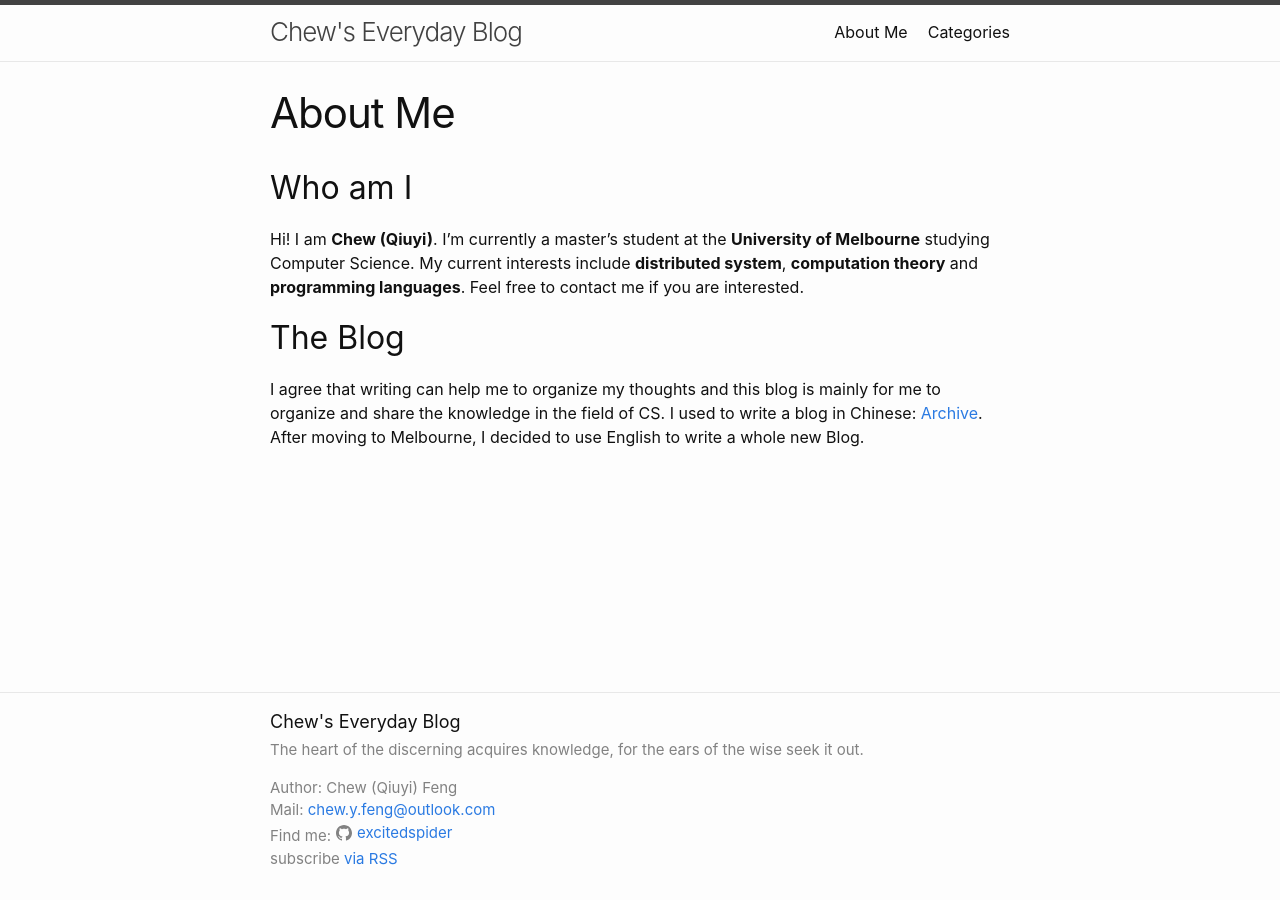
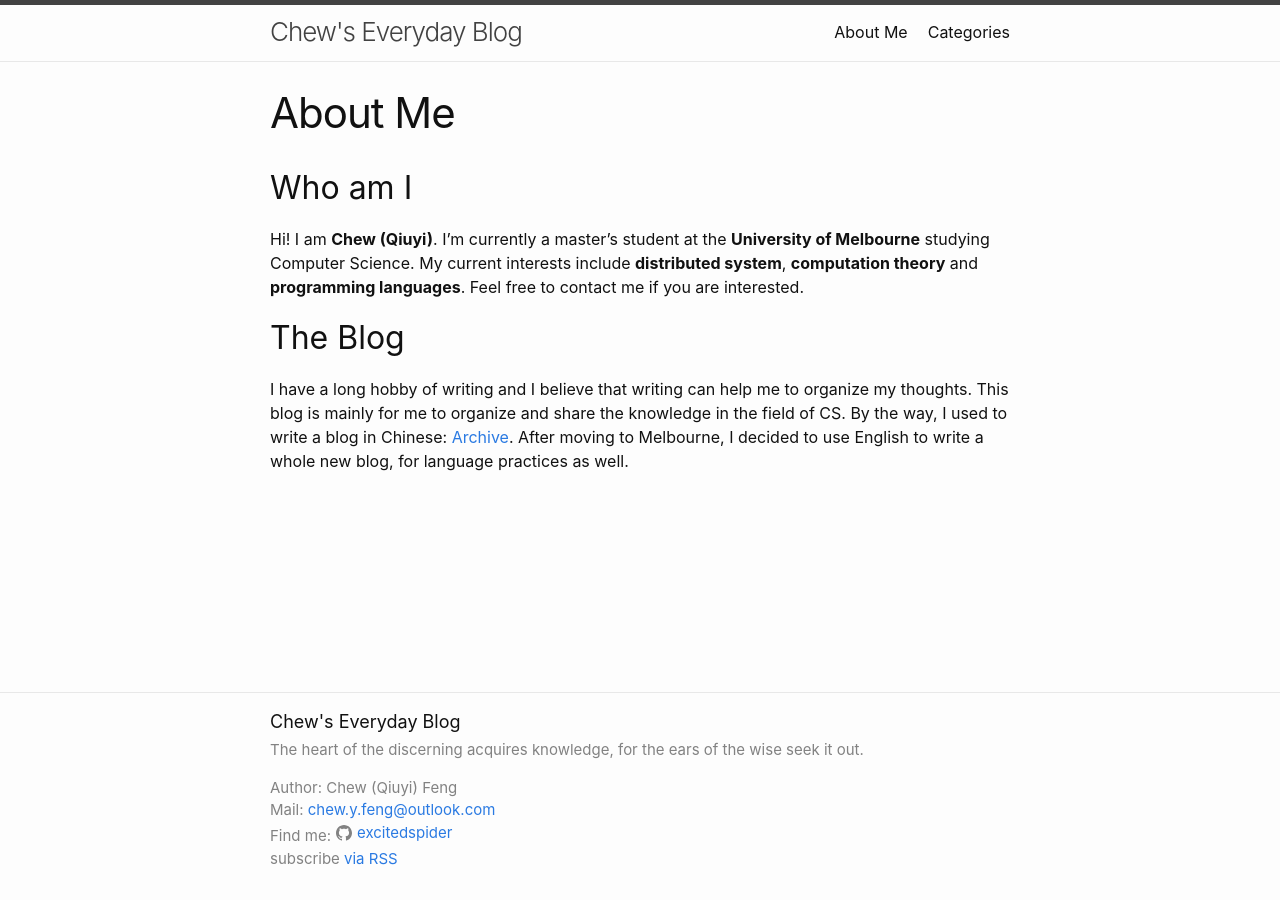
Before and after one commit to ZCLuuuu/zcluuuu.github.io, a Jekyll site: the page built from about.markdown, in a window 1280 px wide. Built offline with Jekyll 4.4.1, drawn with Linux system fonts in a browser that asks for light colours.

Commit message:
fix: about

```diff
--- a/about.markdown
+++ b/about.markdown
@@ -10,4 +10,6 @@ Hi! I am **Chew (Qiuyi)**. I'm currently a master's student at the **University
 
 ## The Blog
 
-I agree that writing can help me to organize my thoughts and this blog is mainly for me to organize and share the knowledge in the field of CS. I used to write a blog in Chinese: [Archive](https://excitedspider.github.io/archive.excitedspider.github.io/). After moving to Melbourne, I decided to use English to write a whole new Blog.
+I have a long hobby of writing and I believe that writing can help me to organize my thoughts. This blog is mainly for me to organize and share the knowledge in the field of CS. By the way, I used to write a blog in Chinese: [Archive](Archive). After moving to Melbourne, I decided to use English to write a whole new blog, for language practices as well.
+
+[Archive]: https://excitedspider.github.io/archive.excitedspider.github.io/
```
